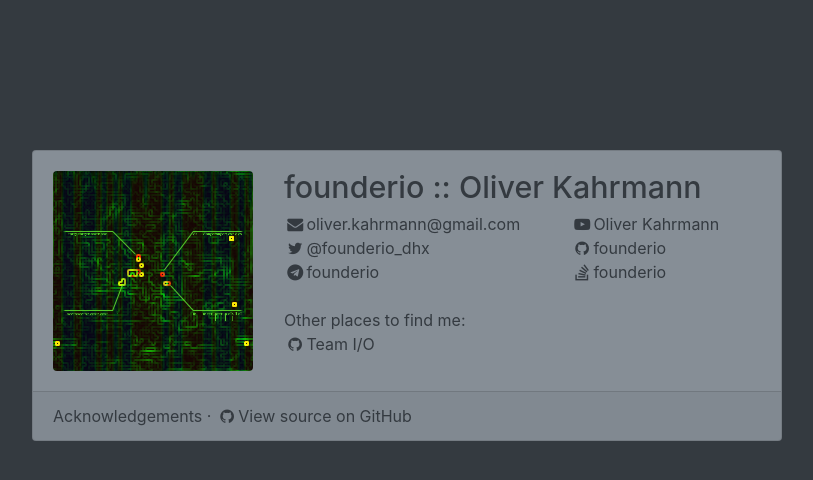
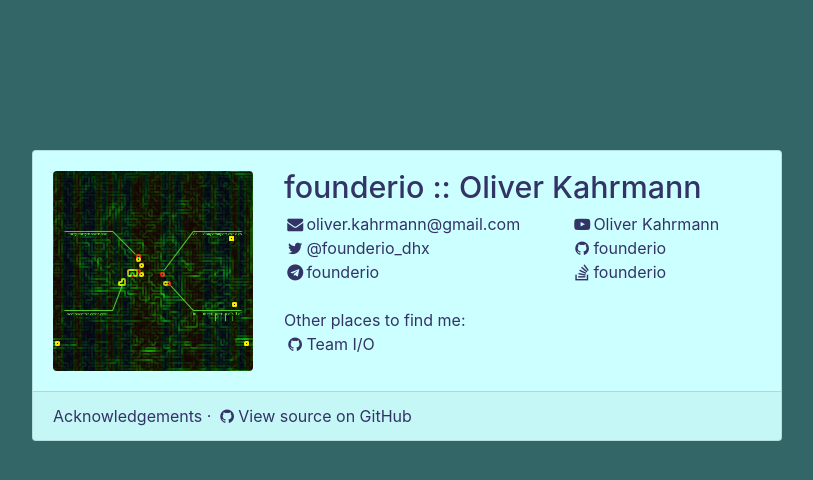
Before and after one commit to founderio/founderio.net, a plain HTML site: page index.html in a window 1280 px wide. Shown: the whole page, without its empty margins (233-1046 px from the left). Drawn offline with Linux system fonts and the light colour scheme.

Commit message:
Add meta description, adjust color scheme

```diff
--- a/index.html
+++ b/index.html
@@ -5,6 +5,7 @@
     <meta charset="UTF-8">
     <meta name="viewport" content="width=device-width, initial-scale=1.0">
     <meta http-equiv="X-UA-Compatible" content="ie=edge">
+    <meta name="description" content="Find out where to find Oliver Kahrmann, a.k.a. founderio on the internet.">
     <link rel="stylesheet" href="css/bootstrap.min.css" />
     <link rel="stylesheet" href="css/fa-subset.css" />
     <link rel="shortcut icon" href="favicon.png" type="image/x-icon">
@@ -17,12 +18,23 @@
                 margin-top: 150px;
             }
         }
+        .bg-dark-founderio {
+            background-color: #336666!important;
+        }
+        .bg-founderio {
+            background-color: #CCFFFF!important;
+            /*#060416!important;*/
+        }
+        .text-founderio {
+            color: #333366!important;
+            /*#53c72b!important;*/
+        }
     </style>
     <title>founderio</title>
 </head>
 
-<body class="bg-dark">
-    <div class="card text-white bg-secondary mx-auto" id="founderio-card">
+<body class="bg-dark-founderio">
+    <div class="card text-white bg-founderio mx-auto" id="founderio-card">
         <div class="card-body" itemscope="" itemtype="https://schema.org/Person">
             <meta itemprop="gender" content="Male" />
             <meta itemprop="email" content="oliver.kahrmann@gmail.com" />
@@ -44,42 +56,42 @@
                     <div class="container">
                         <div class="row">
                             <div class="col">
-                                <h1 class="text-dark" style="font-size: 1.9em; white-space: nowrap;">founderio :: Oliver Kahrmann</h1>
+                                <h1 class="text-founderio" style="font-size: 1.9em; white-space: nowrap;">founderio :: Oliver Kahrmann</h1>
                             </div>
                         </div>
                         <div class="row">
                             <div class="col-7">
-                                <a href="mailto:oliver.kahrmann@gmail.com" class="text-dark" rel="me"><span class="icon-mail-founderio">oliver.kahrmann@gmail.com</span></a>
+                                <a href="mailto:oliver.kahrmann@gmail.com" class="text-founderio" rel="me"><span class="icon-mail-founderio">oliver.kahrmann@gmail.com</span></a>
                             </div>
                             <div class="col">
-                                <a href="https://www.youtube.com/channel/UCp_k3jurSe_z_pL0n1AcUDQ" class="text-dark" rel="me"><span class="icon-youtube-founderio">Oliver Kahrmann</span></a>
+                                <a href="https://www.youtube.com/channel/UCp_k3jurSe_z_pL0n1AcUDQ" class="text-founderio" rel="me"><span class="icon-youtube-founderio">Oliver Kahrmann</span></a>
                             </div>
                         </div>
                         <div class="row">
                             <div class="col-7">
-                                <a href="https://twitter.com/founderio_dhx" class="text-dark" rel="me"><span class="icon-twitter-founderio">@founderio_dhx</span></a>
+                                <a href="https://twitter.com/founderio_dhx" class="text-founderio" rel="me"><span class="icon-twitter-founderio">@founderio_dhx</span></a>
                             </div>
                             <div class="col">
-                                <a href="https://github.com/founderio" class="text-dark" rel="me"><span class="icon-github-founderio">founderio</span></a>
+                                <a href="https://github.com/founderio" class="text-founderio" rel="me"><span class="icon-github-founderio">founderio</span></a>
                             </div>
                         </div>
                         <div class="row">
                             <div class="col-7">
-                                <a href="https://t.me/founderio" class="text-dark" rel="me"><span class="icon-telegram-founderio">founderio</span></a>
+                                <a href="https://t.me/founderio" class="text-founderio" rel="me"><span class="icon-telegram-founderio">founderio</span></a>
                             </div>
                             <div class="col">
-                                <a href="https://stackoverflow.com/users/1792734/founderio" class="text-dark" rel="me"><span class="icon-stackoverflow-founderio">founderio</span></a>
+                                <a href="https://stackoverflow.com/users/1792734/founderio" class="text-founderio" rel="me"><span class="icon-stackoverflow-founderio">founderio</span></a>
                             </div>
                         </div>
                         <br/>
                         <div class="row">
-                            <div class="col text-dark">
+                            <div class="col text-founderio">
                                 Other places to find me:
                             </div>
                         </div>
                         <div class="row">
                             <div class="col">
-                                <a href="https://github.com/team-io" class="text-dark"><span class="icon-github-founderio">Team I/O</span></a>
+                                <a href="https://github.com/team-io" class="text-founderio"><span class="icon-github-founderio">Team I/O</span></a>
                             </div>
                         </div>
                     </div>
@@ -87,9 +99,9 @@
             </div>
         </div>
         <div class="card-footer">
-            <a href="ack.html" class="text-dark">Acknowledgements</a>
-            <span class="text-dark">&middot;</span>
-            <a href="https://github.com/founderio/founderio.net" class="text-dark"><span class="icon-github-founderio"></span>View source on GitHub</a>
+            <a href="ack.html" class="text-founderio">Acknowledgements</a>
+            <span class="text-founderio">&middot;</span>
+            <a href="https://github.com/founderio/founderio.net" class="text-founderio"><span class="icon-github-founderio"></span>View source on GitHub</a>
         </div>
     </div>
 </body>
```
